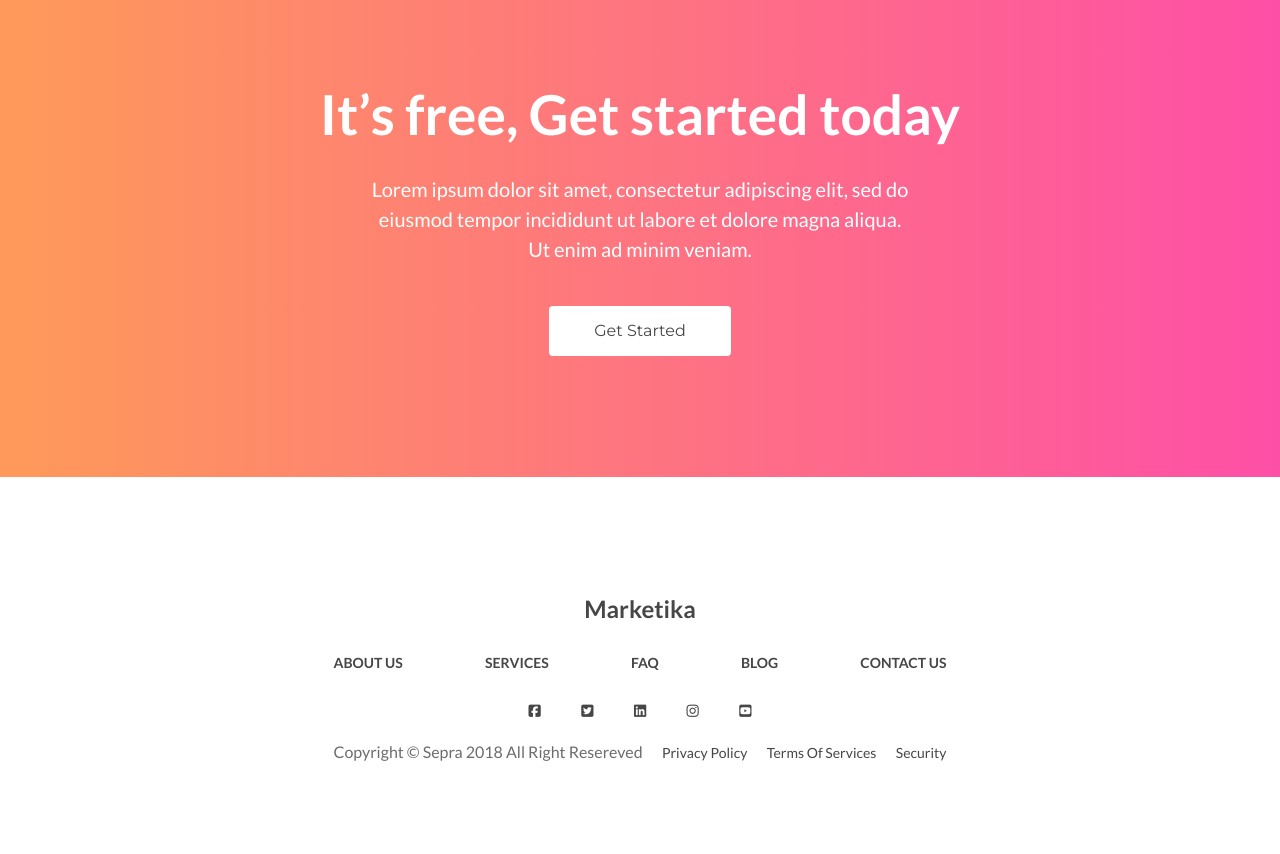
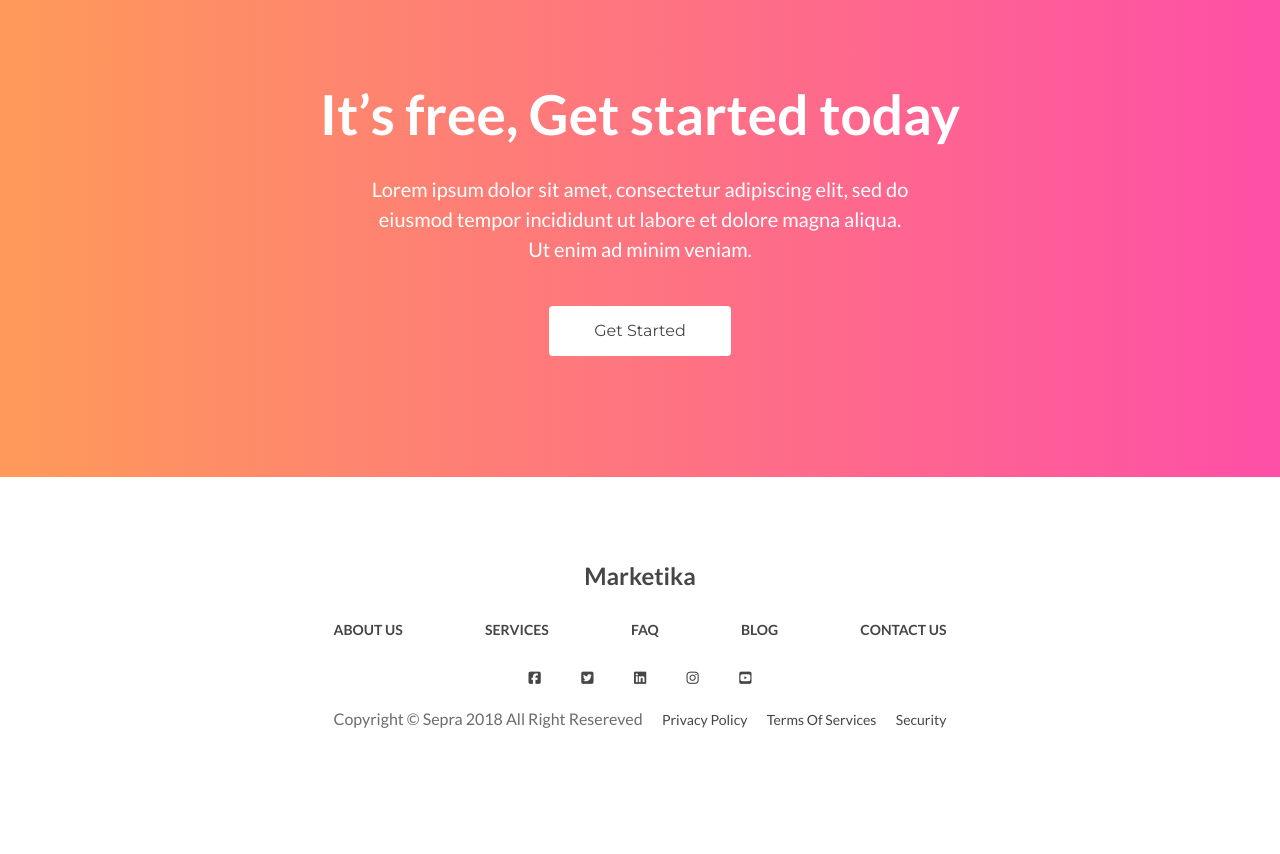
Before and after one commit to ZothOmmog/marketika, a website: page index.html in a window 1280 px wide. Shown: the part 3504-4358 px from the top of the page. After the commit the page ends 4325 px from the top, so only its background shows below. Drawn offline with Linux system fonts and the light colour scheme.

Commit message:
add margin footer

```diff
--- a/src/style.scss
+++ b/src/style.scss
@@ -447,6 +447,7 @@ body {
 .section-footer {
     display: flex;
     justify-content: center;
+    margin-top: 85px !important;
 
     .section-inner {
         flex-basis: 613px;
```
Also changed, not shown: style.css.
